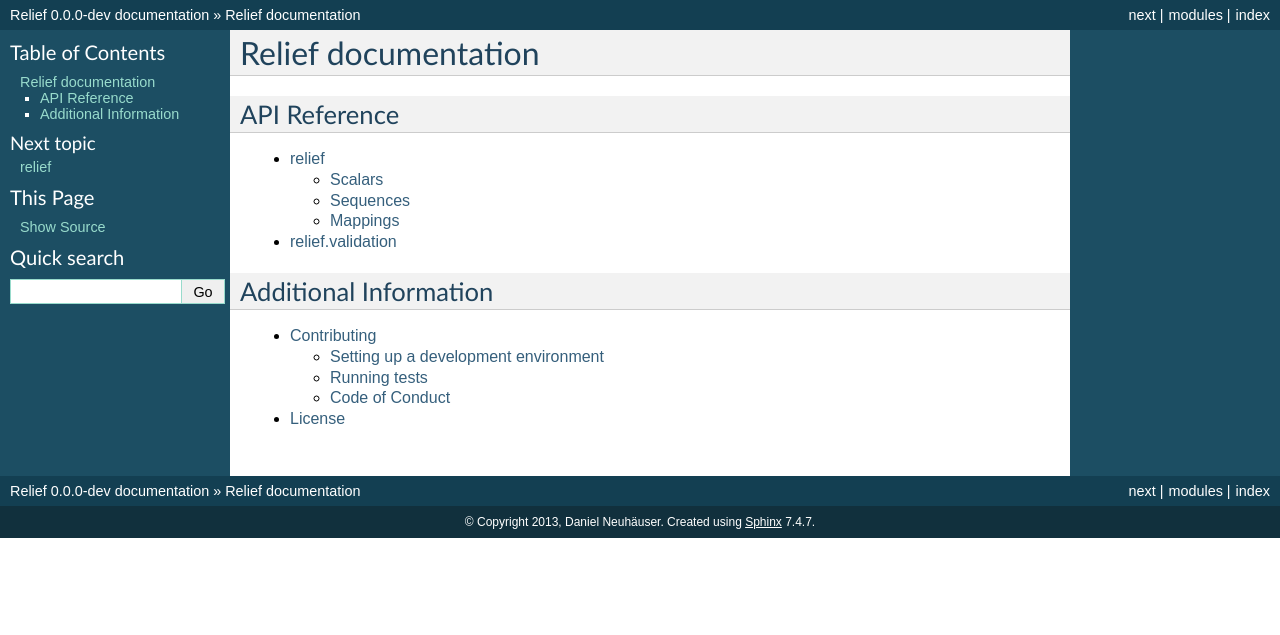
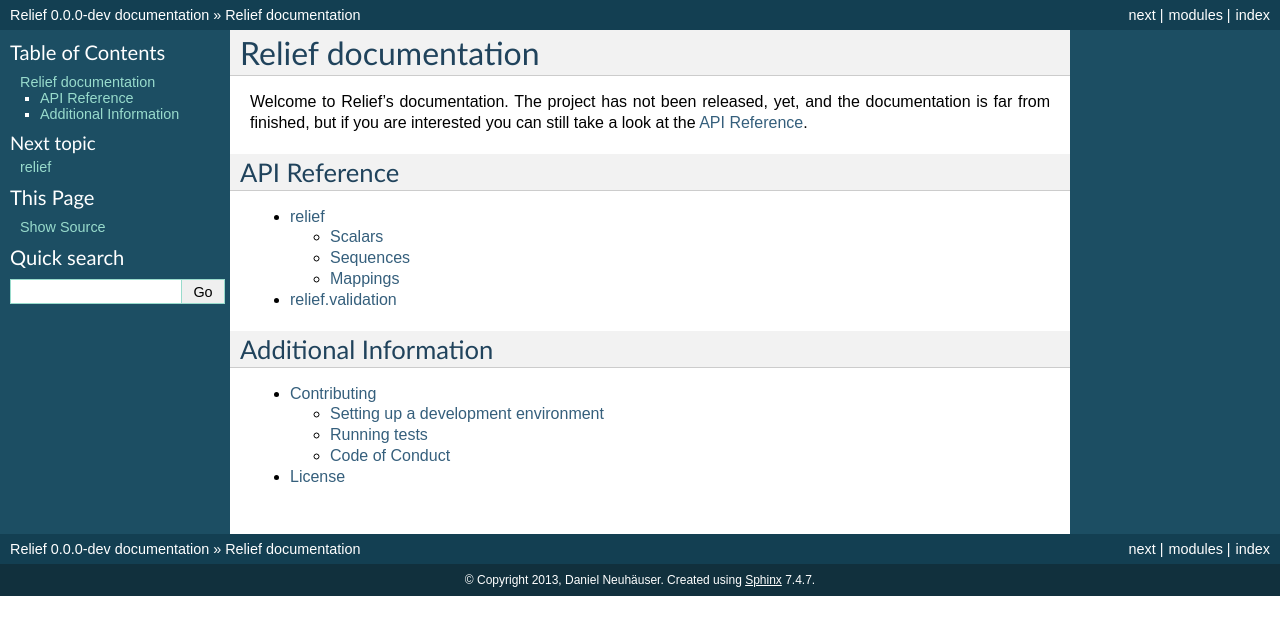
Before and after one commit to DasIch/relief, a Sphinx documentation site: the page built from docs/index.rst, in a window 1280 px wide. Shown: the top 635 px of the page. Built offline with Sphinx 7.4.7, drawn with Linux system fonts in a browser that asks for light colours.

Commit message:
Add simple introduction to documentation

```diff
--- a/docs/index.rst
+++ b/docs/index.rst
@@ -1,5 +1,12 @@
 Relief documentation
 ====================
+
+Welcome to Relief's documentation. The project has not been released, yet, and
+the documentation is far from finished, but if you are interested you can still
+take a look at the :ref:`api reference`.
+
+
+.. _api reference:
 
 API Reference
 -------------
```
